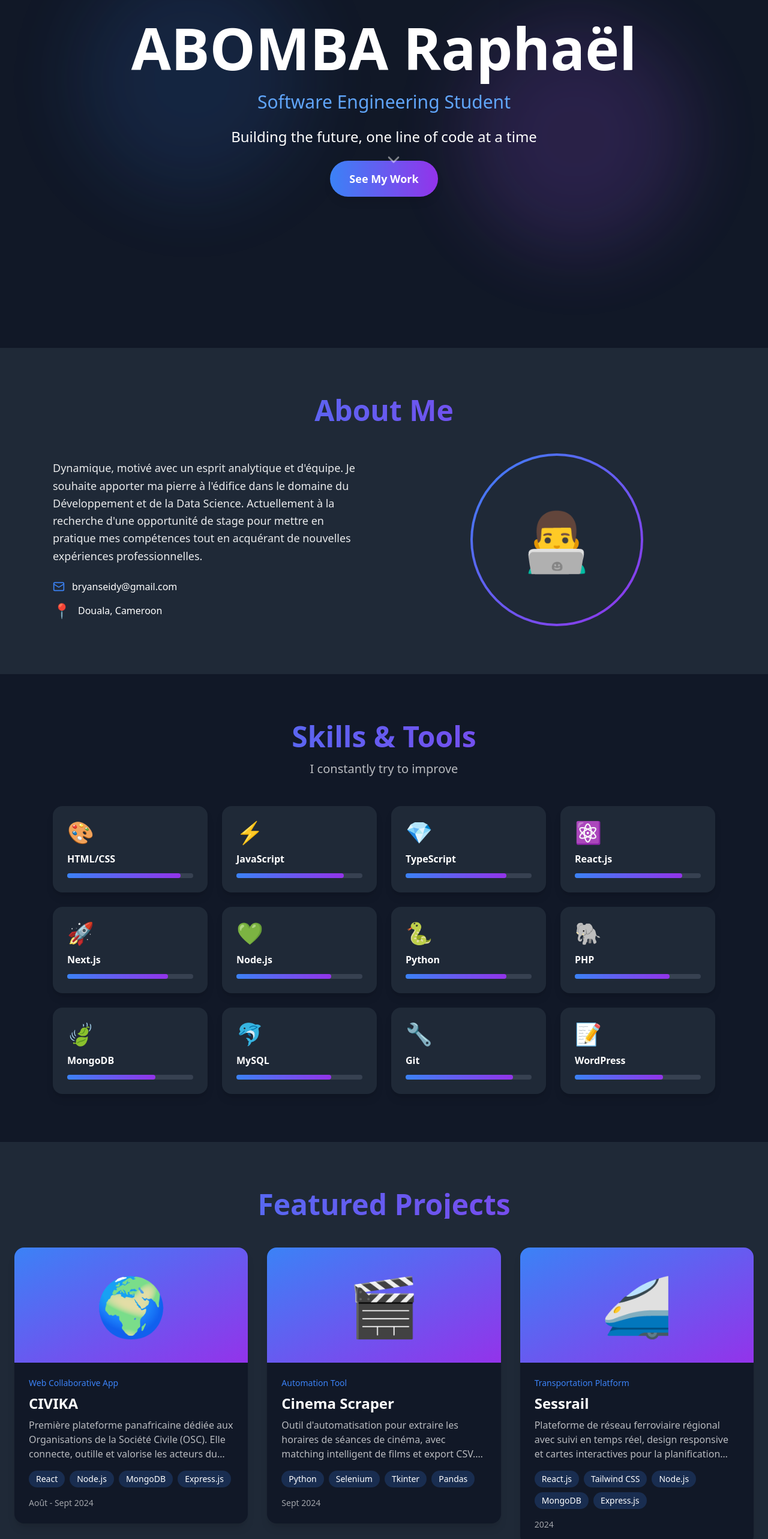
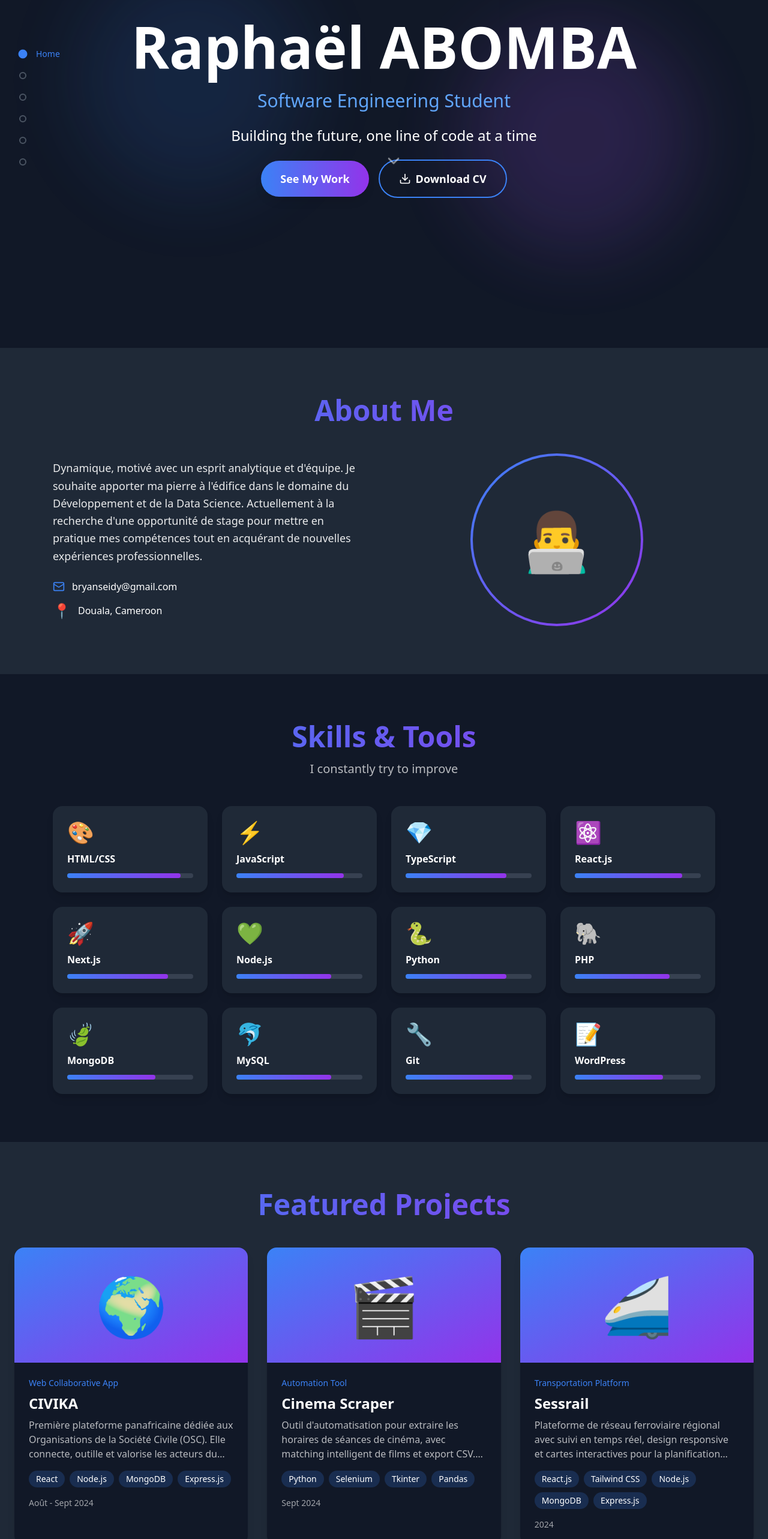
Before and after one commit to BryanSeidy/BryanSeidy_Portofolio, a Next.js app: page / in a window 1280 px wide. Shown: the part 220-2786 px from the top of the page at 60% size. Built offline with nearby package versions, Linux system fonts and the light colour scheme.

Commit message:
Add scroll progress tracking, CV download functionality, and improve section indicators in Portfolio component

```diff
--- a/components/Portfolio.jsx
+++ b/components/Portfolio.jsx
@@ -1,7 +1,7 @@
 'use client';
 
 import React, { useState, useEffect, useRef } from 'react';
-import { Mail, Github, Linkedin, ChevronDown, ExternalLink, Code, Briefcase, GraduationCap, Award, Moon, Sun, Menu, X } from 'lucide-react';
+import { Mail, Github, Linkedin, ChevronDown, ExternalLink, Code, Briefcase, GraduationCap, Award, Moon, Sun, Menu, X, Download } from 'lucide-react';
 
 // Composant principal du portfolio
 const Portfolio = () => {
@@ -9,19 +9,51 @@ const Portfolio = () => {
   const [activeSection, setActiveSection] = useState('home');
   const [menuOpen, setMenuOpen] = useState(false);
   const [scrollY, setScrollY] = useState(0);
+  const [scrollProgress, setScrollProgress] = useState(0);
 
   useEffect(() => {
     const handleScroll = () => {
-      setScrollY(window.scrollY);
+      const currentScrollY = window.scrollY;
+      setScrollY(currentScrollY);
+
+      // Calculer la progression du scroll
+      const windowHeight = document.documentElement.scrollHeight - document.documentElement.clientHeight;
+      const scrolled = (currentScrollY / windowHeight) * 100;
+      setScrollProgress(scrolled);
+
+      // Détecter la section active
+      const sections = ['home', 'about', 'skills', 'projects', 'experience', 'contact'];
+      for (const section of sections) {
+        const element = document.getElementById(section);
+        if (element) {
+          const rect = element.getBoundingClientRect();
+          if (rect.top <= 100 && rect.bottom >= 100) {
+            setActiveSection(section);
+            break;
+          }
+        }
+      }
     };
+
     window.addEventListener('scroll', handleScroll);
     return () => window.removeEventListener('scroll', handleScroll);
   }, []);
 
+  // Fonction pour télécharger le CV
+  const downloadCV = () => {
+    // Créer un lien de téléchargement
+    const link = document.createElement('a');
+    link.href = '/CV_Raphael_ABOMBA.pdf'; // Vous devrez mettre votre CV dans le dossier public
+    link.download = 'CV_Raphael_ABOMBA.pdf';
+    document.body.appendChild(link);
+    link.click();
+    document.body.removeChild(link);
+  };
+
   // Données du portfolio basées sur le CV
   const portfolioData = {
     hero: {
-      name: "ABOMBA Raphaël",
+      name: "Raphaël ABOMBA",
       title: "Software Engineering Student",
       tagline: "Building the future, one line of code at a time",
       description: "Passionate developer specializing in web development and data science"
@@ -162,47 +194,41 @@ const Portfolio = () => {
     ]
   };
 
-  const ScrollReveal = ({ children, delay = 0 }) => {
-    const [isVisible, setIsVisible] = useState(false);
-    const ref = useRef(null);
-
-    useEffect(() => {
-      const observer = new IntersectionObserver(
-        ([entry]) => {
-          if (entry.isIntersecting) {
-            setTimeout(() => setIsVisible(true), delay);
-          }
-        },
-        { threshold: 0.1 }
-      );
-
-      if (ref.current) {
-        observer.observe(ref.current);
-      }
-
-      return () => {
-        if (ref.current) {
-          observer.unobserve(ref.current);
-        }
-      };
-    }, [delay]);
-
-    return (
-      <div
-        ref={ref}
-        className={`transition-all duration-1000 ease-out ${
-          isVisible ? 'opacity-100 translate-y-0' : 'opacity-0 translate-y-10'
-        }`}
-      >
-        {children}
-      </div>
-    );
-  };
-
   return (
     <div className={`min-h-screen transition-colors duration-500 ${darkMode ? 'bg-gray-900 text-white' : 'bg-gray-50 text-gray-900'}`}>
+      {/* Barre de progression */}
+      <div className="fixed top-0 left-0 w-full h-1 bg-gray-700 z-[60]">
+        <div
+          className="h-full bg-gradient-to-r from-blue-500 to-purple-600 transition-all duration-300"
+          style={{ width: `${scrollProgress}%` }}
+        />
+      </div>
+
+      {/* Indicateur de section */}
+      <div className="fixed left-8 top-1/2 transform -translate-y-1/2 z-50 hidden lg:flex flex-col space-y-4">
+        {['home', 'about', 'skills', 'projects', 'experience', 'contact'].map((section) => (
+          <a
+            key={section}
+            href={`#${section}`}
+            className="group flex items-center"
+            title={section.charAt(0).toUpperCase() + section.slice(1)}
+          >
+            <div className={`w-3 h-3 rounded-full border-2 transition-all duration-300 ${
+              activeSection === section
+                ? 'bg-blue-500 border-blue-500 scale-125'
+                : darkMode ? 'border-gray-600 hover:border-blue-400' : 'border-gray-400 hover:border-blue-500'
+            }`} />
+            <span className={`ml-4 text-sm opacity-0 group-hover:opacity-100 transition-opacity duration-300 ${
+              activeSection === section ? 'opacity-100 text-blue-500' : ''
+            }`}>
+              {section.charAt(0).toUpperCase() + section.slice(1)}
+            </span>
+          </a>
+        ))}
+      </div>
+
       {/* Navigation */}
-      <nav className={`fixed top-0 w-full z-50 transition-all duration-500 ${scrollY > 50 ? (darkMode ? 'bg-gray-900/95 backdrop-blur-lg shadow-lg' : 'bg-white/95 backdrop-blur-lg shadow-lg') : 'bg-transparent'}`}>
+      <nav className={`fixed top-1 w-full z-50 transition-all duration-500 ${scrollY > 50 ? (darkMode ? 'bg-gray-900/95 backdrop-blur-lg shadow-lg' : 'bg-white/95 backdrop-blur-lg shadow-lg') : 'bg-transparent'}`}>
         <div className="max-w-7xl mx-auto px-6 py-4">
           <div className="flex items-center justify-between">
             <div className="text-2xl font-bold bg-gradient-to-r from-blue-500 to-purple-600 bg-clip-text text-transparent">
@@ -225,6 +251,14 @@ const Portfolio = () => {
             </div>
 
             <div className="flex items-center space-x-4">
+              <button
+                onClick={downloadCV}
+                className="hidden md:flex items-center space-x-2 px-4 py-2 bg-gradient-to-r from-blue-500 to-purple-600 rounded-full hover:scale-105 transition-all duration-300 shadow-lg"
+              >
+                <Download className="w-4 h-4" />
+                <span>CV</span>
+              </button>
+
               <button
                 onClick={() => setDarkMode(!darkMode)}
                 className="p-2 rounded-full hover:bg-gray-800 transition-all duration-300"
@@ -256,6 +290,16 @@ const Portfolio = () => {
                   {section}
                 </a>
               ))}
+              <button
+                onClick={() => {
+                  downloadCV();
+                  setMenuOpen(false);
+                }}
+                className="flex items-center space-x-2 w-full px-4 py-2 bg-gradient-to-r from-blue-500 to-purple-600 rounded-full hover:scale-105 transition-all duration-300 shadow-lg"
+              >
+                <Download className="w-4 h-4" />
+                <span>Télécharger CV</span>
+              </button>
             </div>
           </div>
         )}
@@ -285,13 +329,22 @@ const Portfolio = () => {
                style={{ animationDelay: '0.4s' }}>
               {portfolioData.hero.tagline}
             </p>
+            <div className="flex flex-col sm:flex-row gap-4 justify-center items-center animate-slide-up"
+                 style={{ animationDelay: '0.6s' }}>
               <a
                 href="#projects"
-              className="inline-block px-8 py-4 bg-gradient-to-r from-blue-500 to-purple-600 rounded-full text-lg font-semibold hover:scale-105 transition-all duration-300 shadow-lg hover:shadow-2xl animate-slide-up"
-              style={{ animationDelay: '0.6s' }}
+                className="inline-block px-8 py-4 bg-gradient-to-r from-blue-500 to-purple-600 rounded-full text-lg font-semibold hover:scale-105 transition-all duration-300 shadow-lg hover:shadow-2xl"
               >
                 See My Work
               </a>
+              <button
+                onClick={downloadCV}
+                className="inline-flex items-center space-x-2 px-8 py-4 border-2 border-blue-500 rounded-full text-lg font-semibold hover:bg-blue-500/10 hover:scale-105 transition-all duration-300"
+              >
+                <Download className="w-5 h-5" />
+                <span>Download CV</span>
+              </button>
+            </div>
           </div>
 
           <div className="absolute bottom-10 left-1/2 transform -translate-x-1/2 animate-bounce">
@@ -303,14 +356,11 @@ const Portfolio = () => {
       {/* About Section */}
       <section id="about" className={`py-20 ${darkMode ? 'bg-gray-800' : 'bg-white'}`}>
         <div className="max-w-6xl mx-auto px-6">
-          <ScrollReveal>
           <h2 className="text-5xl font-bold mb-12 text-center bg-gradient-to-r from-blue-500 to-purple-600 bg-clip-text text-transparent">
             About Me
           </h2>
-          </ScrollReveal>
 
           <div className="grid md:grid-cols-2 gap-12 items-center">
-            <ScrollReveal delay={200}>
             <div className="space-y-6">
               <p className="text-lg leading-relaxed opacity-90">
                 {portfolioData.about.bio}
@@ -326,9 +376,7 @@ const Portfolio = () => {
                 </div>
               </div>
             </div>
-            </ScrollReveal>
 
-            <ScrollReveal delay={400}>
             <div className="flex justify-center">
               <div className="w-72 h-72 rounded-full bg-gradient-to-br from-blue-500 to-purple-600 p-1 hover:scale-105 transition-transform duration-500">
                 <div className={`w-full h-full rounded-full ${darkMode ? 'bg-gray-800' : 'bg-white'} flex items-center justify-center text-8xl`}>
@@ -336,7 +384,6 @@ const Portfolio = () => {
                 </div>
               </div>
             </div>
-            </ScrollReveal>
           </div>
         </div>
       </section>
@@ -344,17 +391,14 @@ const Portfolio = () => {
       {/* Skills Section */}
       <section id="skills" className="py-20">
         <div className="max-w-6xl mx-auto px-6">
-          <ScrollReveal>
           <h2 className="text-5xl font-bold mb-4 text-center bg-gradient-to-r from-blue-500 to-purple-600 bg-clip-text text-transparent">
             Skills & Tools
           </h2>
           <p className="text-center text-xl opacity-70 mb-12">I constantly try to improve</p>
-          </ScrollReveal>
 
           <div className="grid grid-cols-2 md:grid-cols-3 lg:grid-cols-4 gap-6">
             {portfolioData.skills.map((skill, index) => (
-              <ScrollReveal key={skill.name} delay={index * 50}>
-                <div className={`p-6 rounded-2xl ${darkMode ? 'bg-gray-800' : 'bg-white'} hover:scale-105 transition-all duration-300 shadow-lg hover:shadow-2xl group`}>
+              <div key={skill.name} className={`p-6 rounded-2xl ${darkMode ? 'bg-gray-800' : 'bg-white'} hover:scale-105 transition-all duration-300 shadow-lg hover:shadow-2xl group`}>
                 <div className="text-4xl mb-3 group-hover:scale-110 transition-transform duration-300">
                   {skill.icon}
                 </div>
@@ -366,7 +410,6 @@ const Portfolio = () => {
                   />
                 </div>
               </div>
-              </ScrollReveal>
             ))}
           </div>
         </div>
@@ -375,16 +418,13 @@ const Portfolio = () => {
       {/* Projects Section */}
       <section id="projects" className={`py-20 ${darkMode ? 'bg-gray-800' : 'bg-white'}`}>
         <div className="max-w-7xl mx-auto px-6">
-          <ScrollReveal>
           <h2 className="text-5xl font-bold mb-12 text-center bg-gradient-to-r from-blue-500 to-purple-600 bg-clip-text text-transparent">
             Featured Projects
           </h2>
-          </ScrollReveal>
 
           <div className="grid md:grid-cols-2 lg:grid-cols-3 gap-8">
             {portfolioData.projects.map((project, index) => (
-              <ScrollReveal key={project.title} delay={index * 100}>
-                <div className={`rounded-2xl overflow-hidden ${darkMode ? 'bg-gray-900' : 'bg-gray-50'} hover:scale-105 transition-all duration-500 shadow-lg hover:shadow-2xl group`}>
+              <div key={project.title} className={`rounded-2xl overflow-hidden ${darkMode ? 'bg-gray-900' : 'bg-gray-50'} hover:scale-105 transition-all duration-500 shadow-lg hover:shadow-2xl group`}>
                 <div className="h-48 bg-gradient-to-br from-blue-500 to-purple-600 flex items-center justify-center text-8xl group-hover:scale-110 transition-transform duration-500">
                   {project.image}
                 </div>
@@ -402,7 +442,6 @@ const Portfolio = () => {
                   <div className="text-sm opacity-60">{project.period}</div>
                 </div>
               </div>
-              </ScrollReveal>
             ))}
           </div>
         </div>
@@ -411,16 +450,13 @@ const Portfolio = () => {
       {/* Experience Timeline */}
       <section id="experience" className="py-20">
         <div className="max-w-6xl mx-auto px-6">
-          <ScrollReveal>
           <h2 className="text-5xl font-bold mb-12 text-center bg-gradient-to-r from-blue-500 to-purple-600 bg-clip-text text-transparent">
             Experience
           </h2>
-          </ScrollReveal>
 
           <div className="space-y-8">
             {portfolioData.experience.map((exp, index) => (
-              <ScrollReveal key={index} delay={index * 150}>
-                <div className={`p-8 rounded-2xl ${darkMode ? 'bg-gray-800' : 'bg-white'} hover:scale-102 transition-all duration-500 shadow-lg hover:shadow-2xl`}>
+              <div key={index} className={`p-8 rounded-2xl ${darkMode ? 'bg-gray-800' : 'bg-white'} hover:scale-102 transition-all duration-500 shadow-lg hover:shadow-2xl`}>
                 <div className="flex items-start justify-between mb-4">
                   <div>
                     <h3 className="text-2xl font-bold mb-2">{exp.title}</h3>
@@ -441,12 +477,10 @@ const Portfolio = () => {
                   ))}
                 </ul>
               </div>
-              </ScrollReveal>
             ))}
           </div>
 
           {/* Education */}
-          <ScrollReveal>
           <div className="mt-16">
             <h3 className="text-3xl font-bold mb-8 flex items-center">
               <GraduationCap className="w-8 h-8 mr-3 text-blue-500" />
@@ -462,10 +496,8 @@ const Portfolio = () => {
               ))}
             </div>
           </div>
-          </ScrollReveal>
 
           {/* Certifications */}
-          <ScrollReveal>
           <div className="mt-12">
             <h3 className="text-3xl font-bold mb-8 flex items-center">
               <Award className="w-8 h-8 mr-3 text-blue-500" />
@@ -481,20 +513,16 @@ const Portfolio = () => {
               ))}
             </div>
           </div>
-          </ScrollReveal>
         </div>
       </section>
 
       {/* Contact Section */}
       <section id="contact" className={`py-20 ${darkMode ? 'bg-gray-800' : 'bg-white'}`}>
         <div className="max-w-4xl mx-auto px-6">
-          <ScrollReveal>
           <h2 className="text-5xl font-bold mb-12 text-center bg-gradient-to-r from-blue-500 to-purple-600 bg-clip-text text-transparent">
             Get In Touch
           </h2>
-          </ScrollReveal>
 
-          <ScrollReveal delay={200}>
           <div className="text-center mb-12">
             <p className="text-xl opacity-80 mb-8">
               Intéressé par une collaboration ? N'hésitez pas à me contacter !
@@ -524,7 +552,6 @@ const Portfolio = () => {
               </a>
             </div>
           </div>
-          </ScrollReveal>
         </div>
       </section>
 
@@ -545,7 +572,6 @@ const Portfolio = () => {
           </div>
         </div>
       </footer>
-
     </div>
   );
 };
```
Also changed, not shown: 1 other file (tests, documents, lock files or other folders). Lines whose indentation alone changed are shown as unchanged.
